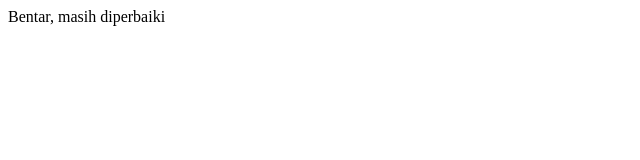
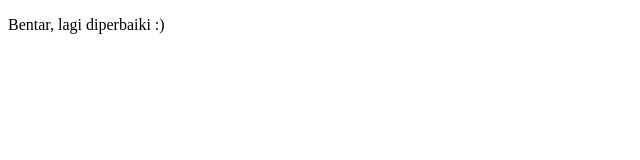
Before and after one commit to alfangky/hi, a plain HTML site: page index.html in a window 1280 px wide. Shown: the whole page, without its empty margins (0-640 px from the left). Drawn offline with Linux system fonts and the light colour scheme.

Commit message:
Update index.html

```diff
--- a/index.html
+++ b/index.html
@@ -1 +1,11 @@
-<p>Bentar, masih diperbaiki</p>
+<!DOCTYPE html>
+<html lang="en">
+<head>
+  <meta charset="UTF-8">
+  <meta name="viewport" content="width=device-width, initial-scale=1.0">
+  <title>hehe</title>
+</head>
+<body>
+  <p>Bentar, lagi diperbaiki :)</p>
+</body>
+</html>
```
